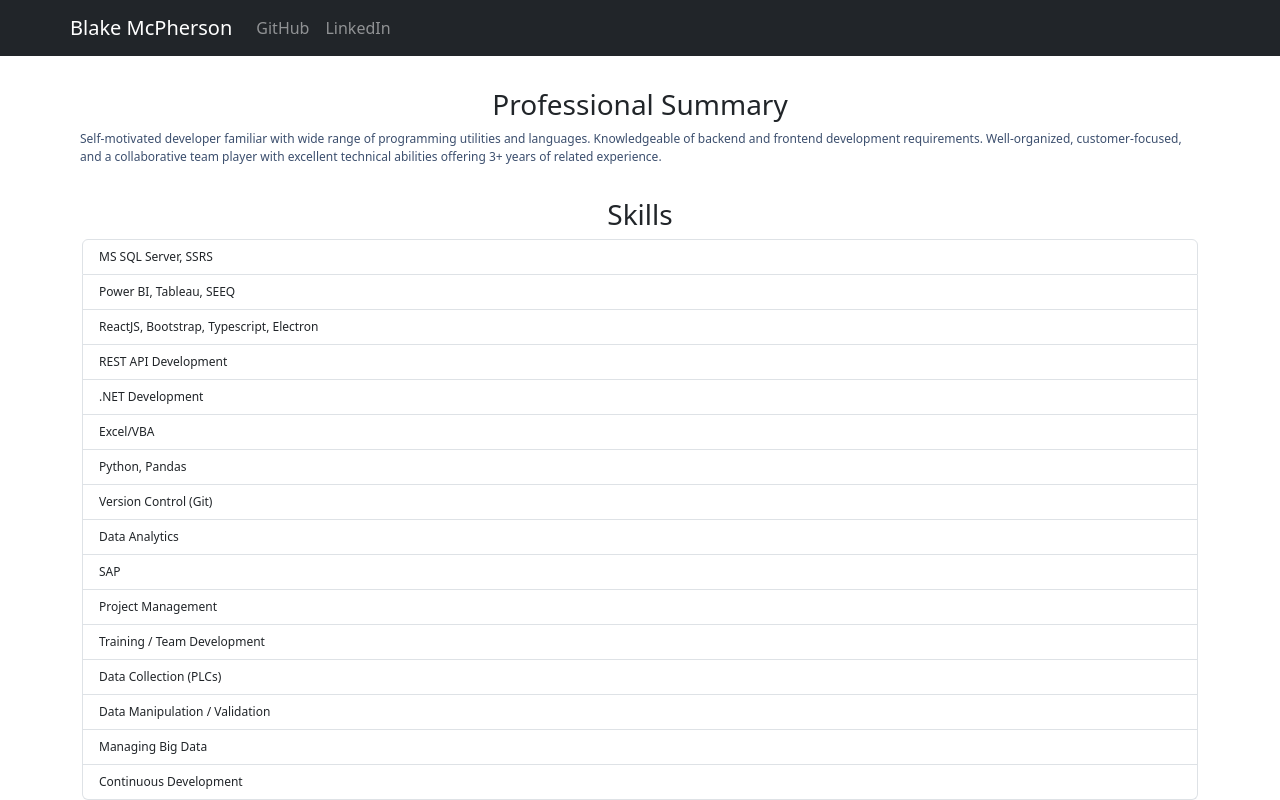
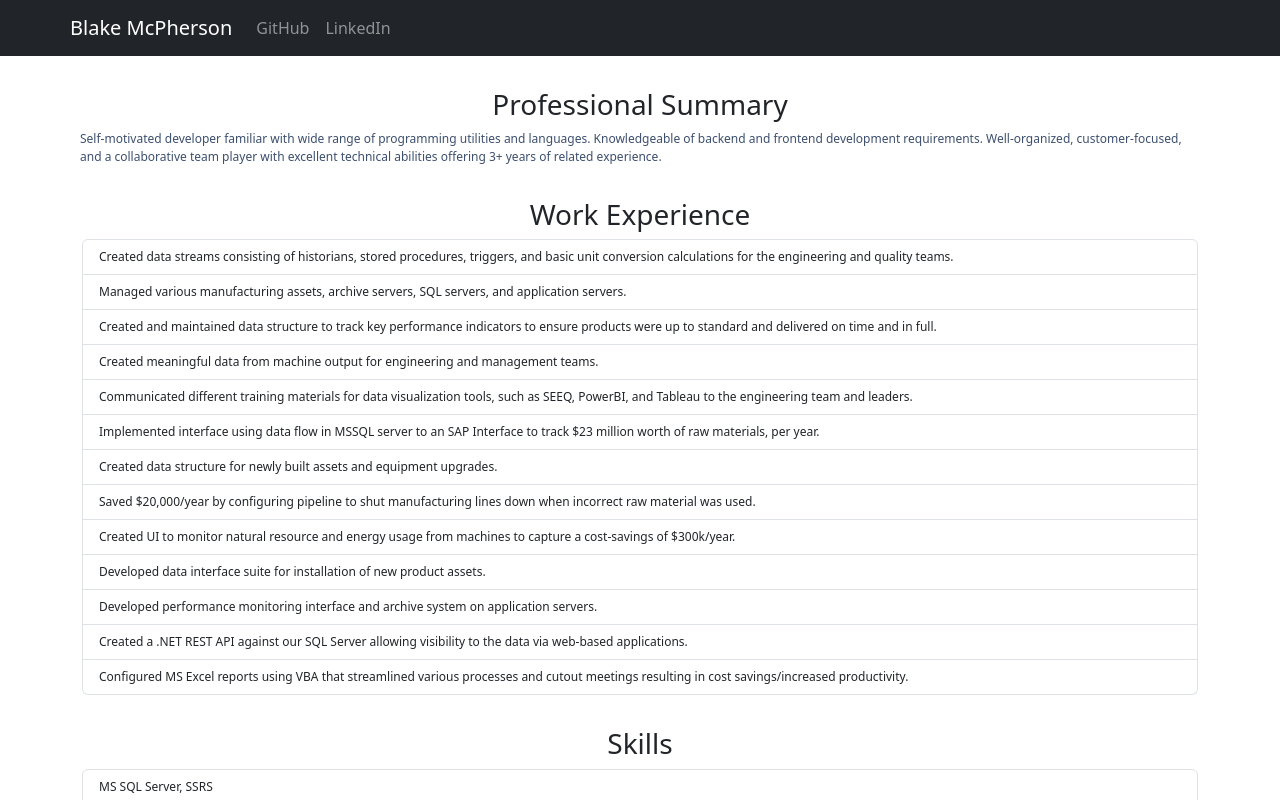
Before and after one commit to Blake14/Resume, a React (Create React App) app in the folder resume-app/: page / in a window 1280 px wide. Shown: the top 800 px of the page. Built offline with nearby package versions, Linux system fonts and the light colour scheme.

Commit message:
feat: work experience and init gh-pages

```diff
--- a/resume-app/package.json
+++ b/resume-app/package.json
@@ -1,4 +1,5 @@
 {
+  "homepage": "http://Blake14.github.io/resume-app",
   "name": "resume-app",
   "version": "0.1.0",
   "private": true,
@@ -15,7 +16,9 @@
     "start": "react-scripts start",
     "build": "react-scripts build",
     "test": "react-scripts test",
-    "eject": "react-scripts eject"
+    "eject": "react-scripts eject",
+    "predeploy": "npm run build",
+    "deploy": "gh-pages -g build"
   },
   "eslintConfig": {
     "extends": [
--- a/resume-app/src/App.css
+++ b/resume-app/src/App.css
@@ -23,3 +23,8 @@
   color:rgb(60, 79, 110);
   font-size: 12px;
 }
+
+.car {
+  max-width: 50%;
+  max-height: 50%;
+}
--- a/resume-app/src/App.js
+++ b/resume-app/src/App.js
@@ -2,13 +2,15 @@ import './App.css';
 import 'bootstrap/dist/css/bootstrap.min.css';
 import Navigation from './components/Navigation';
 import Skills from './components/Skills';
-import Summary from './components/Summary'
+import Summary from './components/Summary';
+import Works from './components/Work';
 
 function App() {
   return (
     <div>
       <Navigation />
       <Summary />
+      <Works />
       <Skills />
     </div>
   );
--- a/resume-app/src/components/Skills.js
+++ b/resume-app/src/components/Skills.js
@@ -1,6 +1,6 @@
 import React from 'react';
 import '../App.css';
-import { Container, ListGroup, Col} from 'react-bootstrap';
+import { Container, ListGroup} from 'react-bootstrap';
 import 'bootstrap/dist/css/bootstrap.css';
 
 
--- /dev/null
+++ b/resume-app/src/components/Work.js
@@ -0,0 +1,43 @@
+import React from 'react';
+import '../App.css';
+import { Container, ListGroup} from 'react-bootstrap';
+import 'bootstrap/dist/css/bootstrap.css';
+
+
+function Work(props){
+
+    return (
+        <ListGroup.Item>{props.desc}</ListGroup.Item>
+    )
+ }
+
+
+ const works = [
+
+     {id:1,desc:"Created data streams consisting of historians, stored procedures, triggers, and basic unit conversion calculations for the engineering and quality teams."},
+     {id:2,desc:"Managed various manufacturing assets, archive servers, SQL servers, and application servers."},
+     {id:3,desc:"Created and maintained data structure to track key performance indicators to ensure products were up to standard and delivered on time and in full."},
+     {id:4,desc:"Created meaningful data from machine output for engineering and management teams."},
+     {id:5,desc:"Communicated different training materials for data visualization tools, such as SEEQ, PowerBI, and Tableau to the engineering team and leaders."},
+     {id:6,desc:"Implemented interface using data flow in MSSQL server to an SAP Interface to track $23 million worth of raw materials, per year."},
+     {id:7,desc:"Created data structure for newly built assets and equipment upgrades."},
+     {id:8,desc:"Saved $20,000/year by configuring pipeline to shut manufacturing lines down when incorrect raw material was used."},
+     {id:9,desc:"Created UI to monitor natural resource and energy usage from machines to capture a cost-savings of $300k/year."},
+     {id:10,desc:"Developed data interface suite for installation of new product assets."},
+     {id:11,desc:"Developed performance monitoring interface and archive system on application servers."},
+     {id:12,desc:"Created a .NET REST API against our SQL Server allowing visibility to the data via web-based applications."},
+     {id:13,desc:"Configured MS Excel reports using VBA that streamlined various processes and cutout meetings resulting in cost savings/increased productivity."}
+     ]
+
+ function Works(){
+   return (
+       <Container className="skills">
+                <h3 className="titles">Work Experience</h3>
+                <ListGroup className="skillSet">
+                    {works.map((work)=><Work desc={work.desc} />)}
+                </ListGroup>
+        </Container>
+   )
+ }
+
+export default Works;
```
Also changed, not shown: 1 other file (tests, documents, lock files or other folders).
